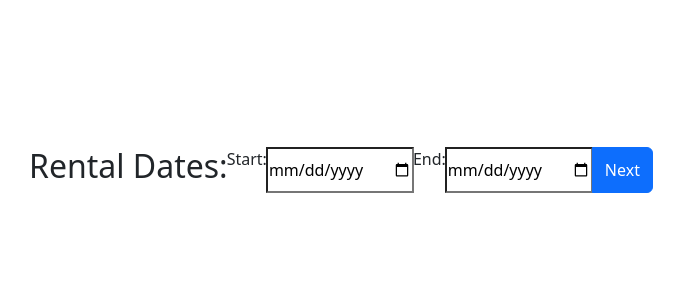
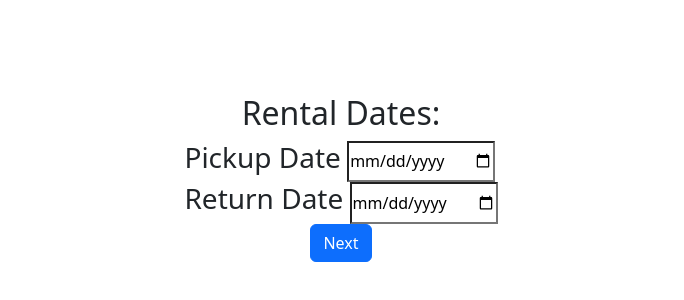
Before and after one commit to LeginF/rental-react-js, a React (Vite) app: page / in a window 1280 px wide. Shown: the part 222-522 px from the top of the page, without its empty margins (299-983 px from the left). Built offline with nearby package versions, Linux system fonts and the light colour scheme.

Commit message:
Playing with formatting

```diff
--- a/src/GetDates.jsx
+++ b/src/GetDates.jsx
@@ -32,13 +32,17 @@ export default function GetDates(props) {
   }
 
   return (
-      <div className="input-group mb-3">
-          <h2>Rental Dates:</h2>
-          <label htmlFor="startDate">Start: </label>
-          <input type="date" id="startDate" onInput={handleStartDateChanged}/>
-          <label htmlFor="endDate">End: </label>
-          <input type="date" id="endDate" onInput={handleEndDateChanged}/>
-          <Button onClick={onNextClicked} >Next</Button>
-      </div>
+      <form>
+            <h2>Rental Dates:</h2>
+            <div class="input-group">
+            <h3>Pickup Date&nbsp;</h3>
+            <input type="date" id="startDate" onInput={handleStartDateChanged}/>
+            </div>
+            <div class="input-group">
+            <h3>Return Date&nbsp;</h3>
+            <input type="date" id="endDate" onInput={handleEndDateChanged}/>
+            </div>
+            <Button onClick={onNextClicked} >Next</Button>
+      </form>
   );
 }
```
